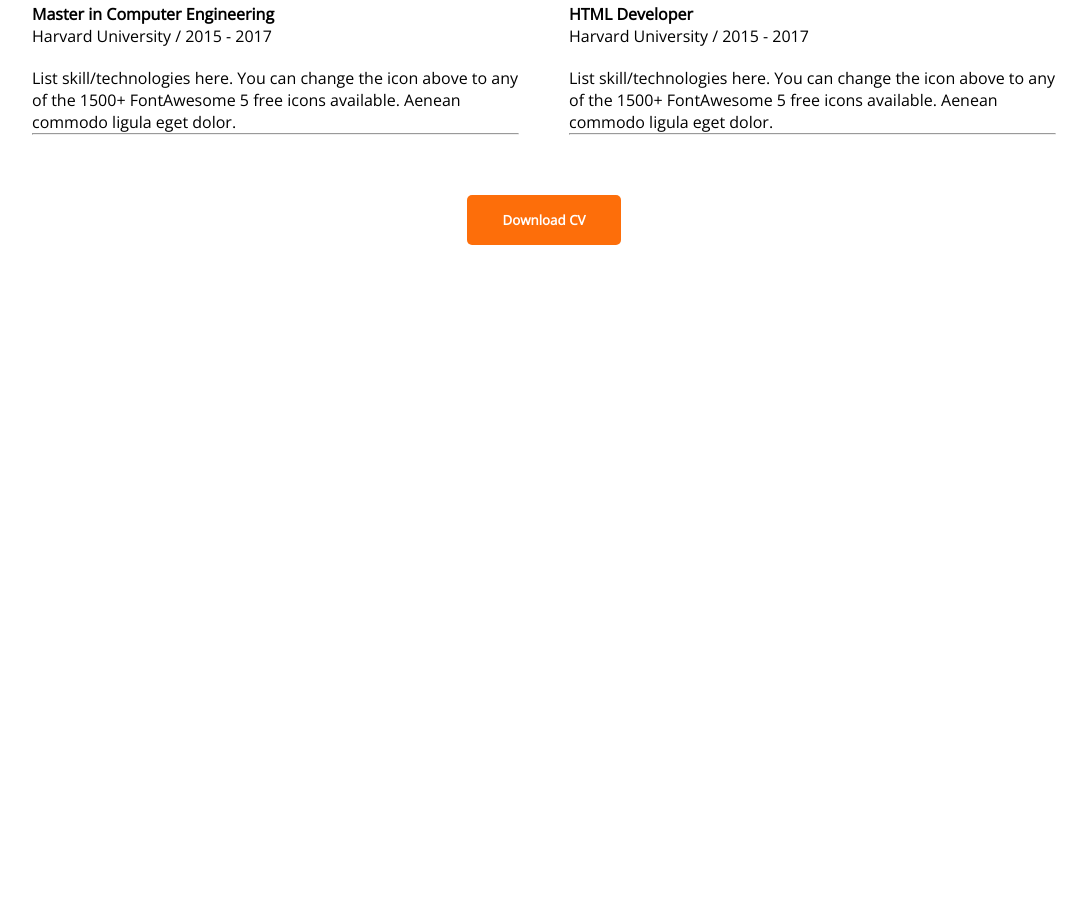
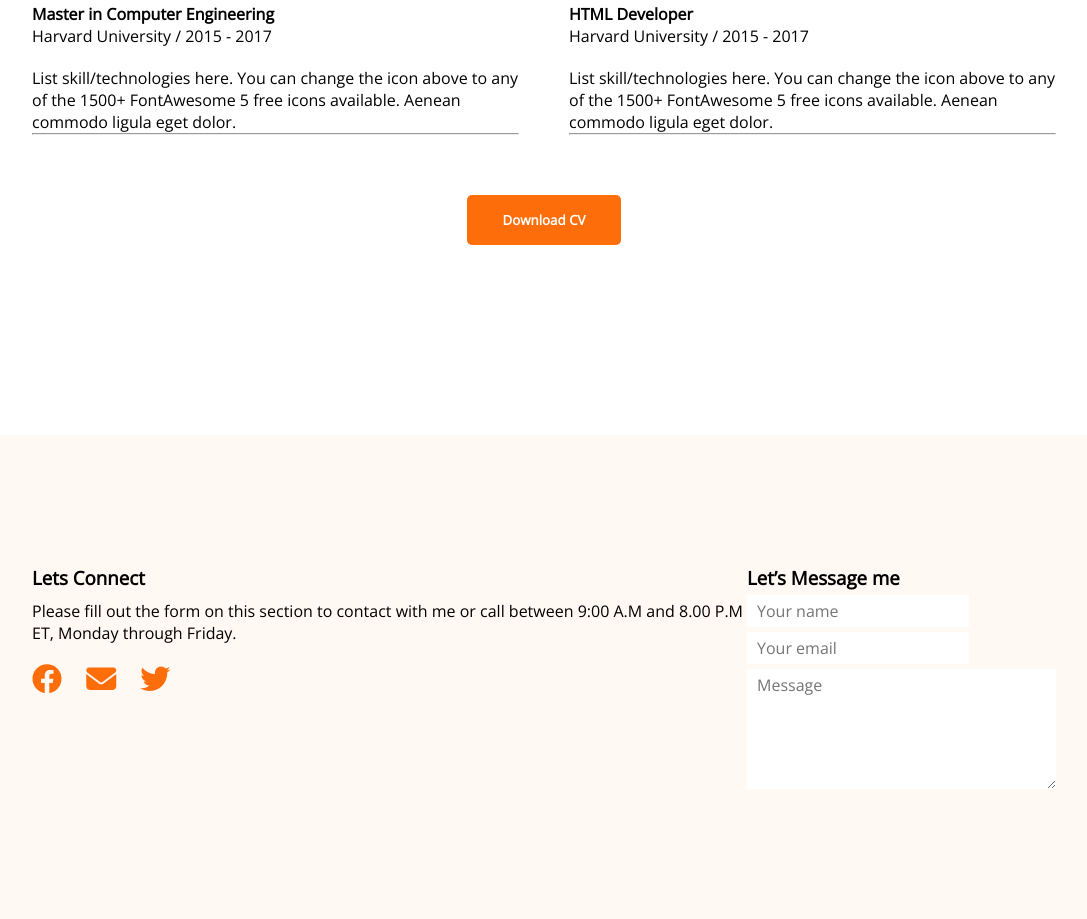
Before and after one commit to masuddrak/protfolio, a plain HTML site: page index.html in a window 1280 px wide. Shown: the part 2720-3639 px from the top of the page, without its empty margins (96-1183 px from the left). Before the commit the page ends 3155 px from the top, so only its background shows below. Drawn offline with nearby package versions, Linux system fonts and the light colour scheme.

Commit message:
added maryproject html & css

```diff
--- a/index.html
+++ b/index.html
@@ -5,11 +5,17 @@
     <meta charset="UTF-8">
     <meta name="viewport" content="width=device-width, initial-scale=1.0">
     <title>Portfolio HTML CSS</title>
-    <link rel="stylesheet" href="style.css">
-
+    <!-- google font -->
     <link rel="preconnect" href="https://fonts.googleapis.com">
     <link rel="preconnect" href="https://fonts.gstatic.com" crossorigin>
     <link href="https://fonts.googleapis.com/css2?family=Open+Sans&display=swap" rel="stylesheet">
+    <!-- font-awsome -->
+    <link rel="stylesheet" href="https://cdnjs.cloudflare.com/ajax/libs/font-awesome/6.4.2/css/all.min.css"
+        integrity="sha512-z3gLpd7yknf1YoNbCzqRKc4qyor8gaKU1qmn+CShxbuBusANI9QpRohGBreCFkKxLhei6S9CQXFEbbKuqLg0DA=="
+        crossorigin="anonymous" referrerpolicy="no-referrer" />
+    <!-- custom css -->
+    <link rel="stylesheet" href="style.css">
+
 </head>
 
 <body>
@@ -100,6 +106,7 @@
         </section>
 
         <!-- summary    -->
+        <section>
             <div class="summary">
                 <h2 class="summary-title">A summary of My Resume</h2>
                 <div class="summary-article">
@@ -109,7 +116,8 @@
                             <strong>Master in Computer Engineering</strong>
                             <p>Harvard University / 2015 - 2017</p>
                             <p class="education-pragraph">List skill/technologies here. You can change the icon above
-                            to any of the 1500+ FontAwesome 5 free icons available. Aenean commodo ligula eget dolor.
+                                to any of the 1500+ FontAwesome 5 free icons available. Aenean commodo ligula eget
+                                dolor.
                             </p>
                             <hr>
                         </div>
@@ -117,7 +125,8 @@
                             <strong>Master in Computer Engineering</strong>
                             <p>Harvard University / 2015 - 2017</p>
                             <p class="education-pragraph">List skill/technologies here. You can change the icon above
-                            to any of the 1500+ FontAwesome 5 free icons available. Aenean commodo ligula eget dolor.
+                                to any of the 1500+ FontAwesome 5 free icons available. Aenean commodo ligula eget
+                                dolor.
                             </p>
                             <hr>
                         </div>
@@ -125,7 +134,8 @@
                             <strong>Master in Computer Engineering</strong>
                             <p>Harvard University / 2015 - 2017</p>
                             <p class="education-pragraph">List skill/technologies here. You can change the icon above
-                            to any of the 1500+ FontAwesome 5 free icons available. Aenean commodo ligula eget dolor.
+                                to any of the 1500+ FontAwesome 5 free icons available. Aenean commodo ligula eget
+                                dolor.
                             </p>
                             <hr>
                         </div>
@@ -136,7 +146,8 @@
                             <div class="education-detail">
                                 <strong>Sr. Font End Developer</strong>
                                 <p>Harvard University / 2015 - 2017</p>
-                            <p class="education-pragraph">List skill/technologies here. You can change the icon above
+                                <p class="education-pragraph">List skill/technologies here. You can change the icon
+                                    above
                                     to any of the 1500+ FontAwesome 5 free icons available. Aenean commodo ligula eget
                                     dolor.</p>
                                 <hr>
@@ -144,7 +155,8 @@
                             <div class="education-detail">
                                 <strong>Sr. Font End Developer</strong>
                                 <p>Harvard University / 2015 - 2017</p>
-                            <p class="education-pragraph">List skill/technologies here. You can change the icon above
+                                <p class="education-pragraph">List skill/technologies here. You can change the icon
+                                    above
                                     to any of the 1500+ FontAwesome 5 free icons available. Aenean commodo ligula eget
                                     dolor.</p>
                                 <hr>
@@ -152,7 +164,8 @@
                             <div class="education-detail">
                                 <strong>HTML Developer</strong>
                                 <p>Harvard University / 2015 - 2017</p>
-                            <p class="education-pragraph">List skill/technologies here. You can change the icon above
+                                <p class="education-pragraph">List skill/technologies here. You can change the icon
+                                    above
                                     to any of the 1500+ FontAwesome 5 free icons available. Aenean commodo ligula eget
                                     dolor.</p>
                                 <hr>
@@ -162,8 +175,29 @@
                 </div>
                 <button class="primary-btn download-cv">Download CV</button>
             </div>
+        </section>
 
     </main>
+    <footer>
+        <div class="footer-container">
+            <div class="footer-text">
+                <h3>Lets Connect</h3>
+                <p>Please fill out the form on this section to contact with me or call between 9:00 A.M and 8.00 P.M ET,
+                    Monday through Friday.</p>
+                    <i class="fa-brands fa-facebook"></i>
+                    <i class="fa-solid fa-envelope"></i>
+                    <i class="fa-brands fa-twitter"></i>
+            </div>
+            <div class="message">
+                <h3>Let’s Message me</h3>
+                <form action="">
+                    <input type="text" placeholder="Your name">
+                    <input type="email" placeholder="Your email">
+                    <textarea name="" id="" cols="30" rows="5" placeholder="Message"></textarea>
+                </form>
+            </div>
+        </div>
+    </footer>
 </body>
 
 </html>
--- a/style.css
+++ b/style.css
@@ -184,3 +184,34 @@ margin-bottom: 50px;
 .download-cv{
     margin: 60px;
 }
+/* footer */
+footer{
+    background-color: #FFF8F3;
+
+}
+.footer-container{
+    width: 80%;
+    margin: auto;
+    padding: 130px 0;
+    display: flex;
+    justify-content: space-between;
+
+
+}
+.footer-text i{
+    color: #FD6E0A;
+    margin-top: 10px;
+    margin-right: 20px;
+    font-size: 30px;
+}
+.footer-text p{
+    margin: 10px 0;
+}
+input,textarea{
+display: block;
+margin-top: 5px;
+border: none;
+padding: 5px 10px;
+font-size: 16px;
+font-weight: 400;
+}
```
Lines whose indentation alone changed are shown as unchanged.
